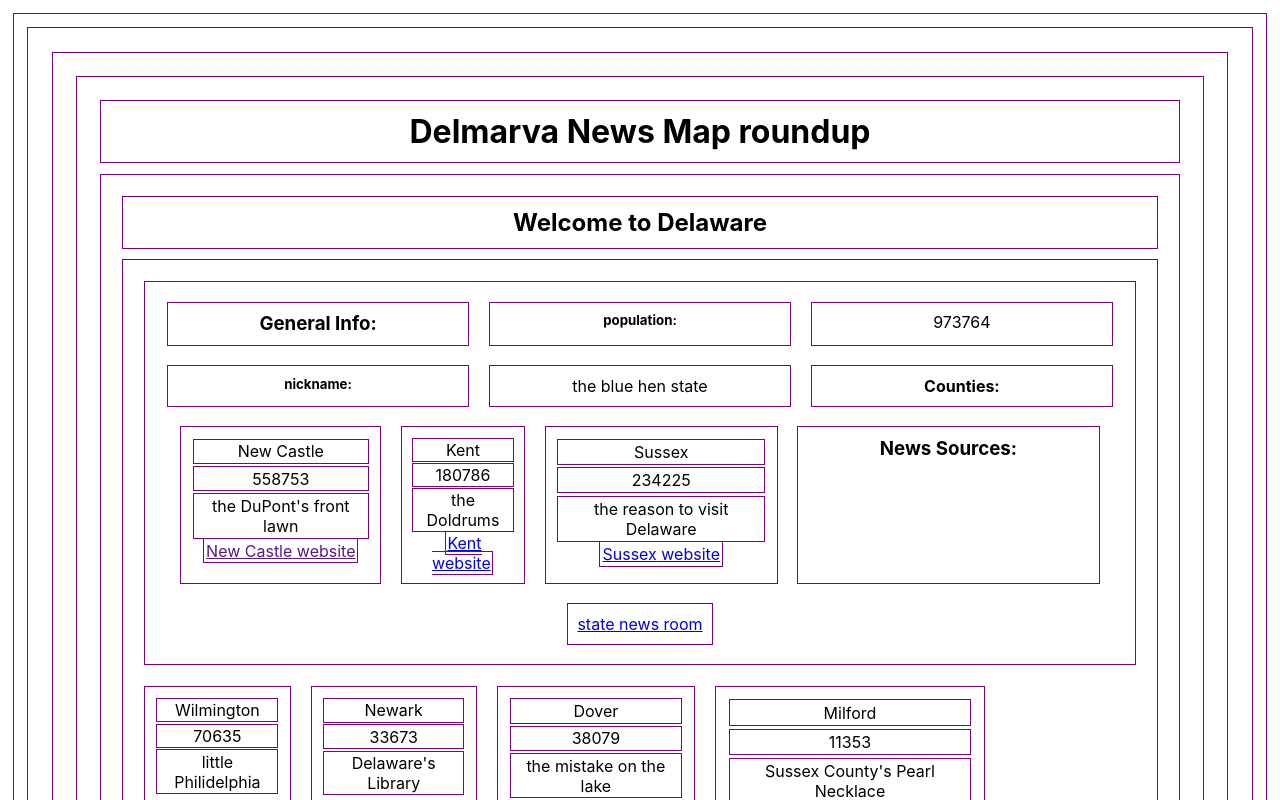
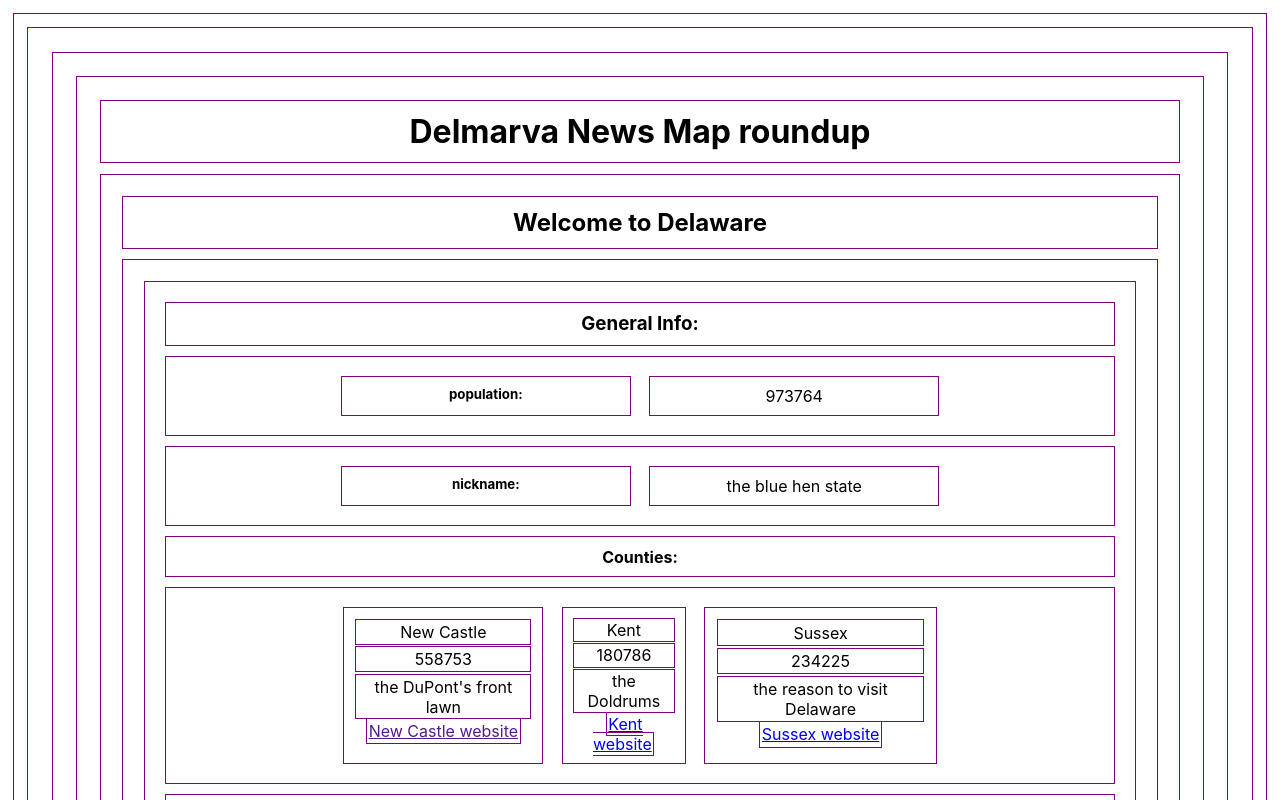
Before and after one commit to tompsherman/delmarva-news-map, a React (Create React App) app in the folder app/: page / in a window 1280 px wide. Both pictures are taken after a click on the element "Welcome to Delaware". Shown: the top 800 px of the page. Built offline with nearby package versions, Linux system fonts and the light colour scheme.

Commit message:
getting the state styling tight

```diff
--- a/app/src/index.css
+++ b/app/src/index.css
@@ -21,6 +21,7 @@ code {
 
 .hidden {
   display: flex;
+  flex-direction: column;
   flex-wrap: wrap;
 }
 
--- a/app/src/state-components/Delaware.js
+++ b/app/src/state-components/Delaware.js
@@ -167,13 +167,18 @@ const Delaware = () => {
 
             <div className="hidden">
                 {toggle? (
+                <div className="boxContainer">
+                    <h3 className="">General Info:</h3>
                     <div className="stateHolder">
-                    <h3 className="stateInfo">General Info:</h3>
                         <h5 className="stateInfo">population:</h5>
                         <p className="stateInfo">{delaware.population}</p>
+                    </div>
+                    <div className="stateHolder">
                         <h5 className="stateInfo">nickname:</h5>
                         <p className="stateInfo">{delaware.nickname[random]}</p>
-                    <h4 className="stateInfo">Counties:</h4>
+                    </div>
+                    <h4 className="">Counties:</h4>
+                    <div className="stateHolder">
                         {
                             delaware.counties.map(county =>
                                 <div>
@@ -184,11 +189,15 @@ const Delaware = () => {
                                 </div>
                             )
                         }
-                    <h3 className="stateInfo">News Sources:</h3>
+                    </div>
+                    <h3 className="">News Sources:</h3>
+                    <div className="stateHolder">
                         <a href={delaware.newsUrls}>state news room</a>
+                    </div>
 
                 </div> ) : (null)
                 }
+                <div className="stateHolder">
                     {
                         delaware.counties[0].cities.map(city =>
                             <div className="">
@@ -218,6 +227,7 @@ const Delaware = () => {
                     }
                 </div>
             </div>
+        </div>
     )
 }
 
```
Lines whose indentation alone changed are shown as unchanged.
